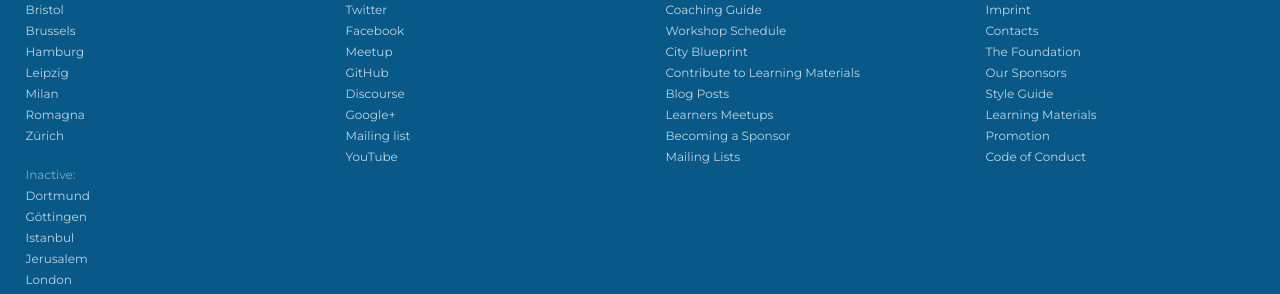
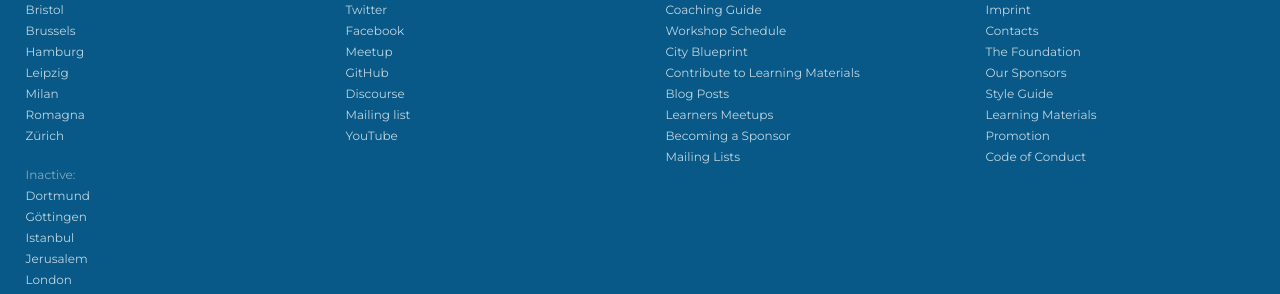
Before and after one commit to OpenTechSchool/www.opentechschool.org, a Jekyll site: the page built from material.md, in a window 1280 px wide. Shown: the part 1361-1655 px from the top of the page. Built offline with Jekyll 4.4.1, drawn with Linux system fonts in a browser that asks for light colours; nearby versions of some CDN libraries.

Commit message:
Remove Google+ Link from Footer
…because Google+ is dead.

```diff
--- a/_includes/_footer.html
+++ b/_includes/_footer.html
@@ -55,9 +55,6 @@
             </li>
             <li>
               <a href="http://discourse.opentechschool.org/">Discourse</a>
-            </li>
-            <li>
-              <a href="https://plus.google.com/b/114834784518588736271/114834784518588736271/posts">Google+</a>
             </li>
             <li>
               <a href="https://groups.google.com/a/opentechschool.org/forum/?fromgroups#!forum/discuss.global">Mailing list</a>
```
